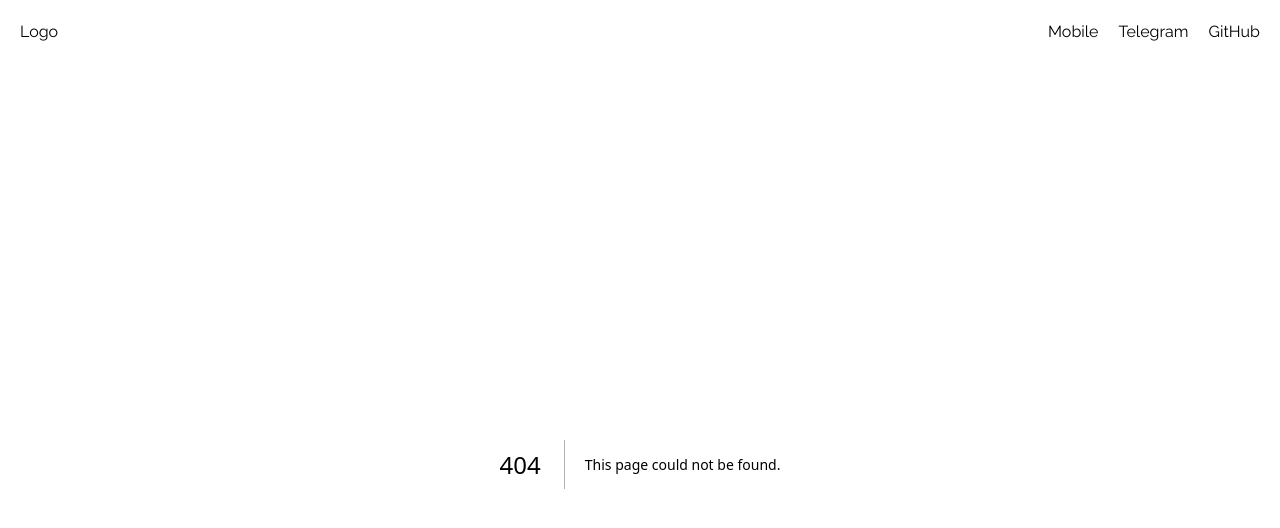
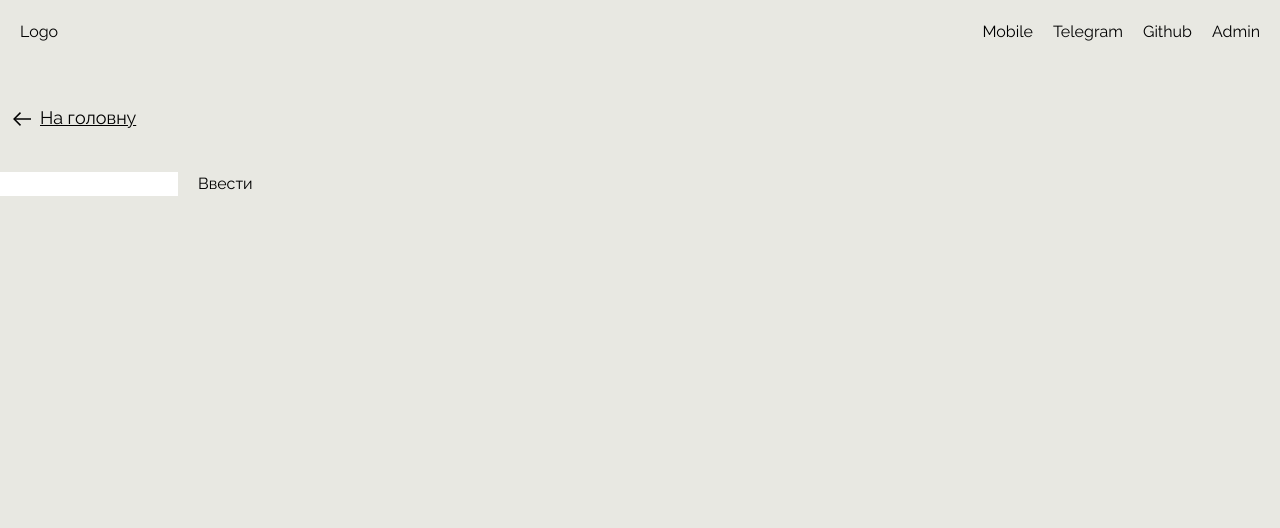
Before and after one commit to AlexRudnyk/ukrainian-coins, a Next.js app: page /login in a window 1280 px wide. Before the commit this address had no page. Shown: the top 528 px of the page. Built offline with nearby package versions, Linux system fonts and the light colour scheme.

Commit message:
added login, logout, private/restricted routing

```diff
--- a/app/layout.tsx
+++ b/app/layout.tsx
@@ -2,6 +2,7 @@ import type { Metadata } from "next";
 import { Raleway } from "next/font/google";
 import "./globals.css";
 import { Header } from "@/components";
+import { GlobalContextProvider } from "@/context/store";
 
 const raleway = Raleway({ subsets: ["cyrillic"] });
 
@@ -18,8 +19,10 @@ export default function RootLayout({
   return (
     <html lang="en">
       <body className={raleway.className}>
-        <Header />
-        {children}
+        <GlobalContextProvider>
+          <Header />
+          {children}
+        </GlobalContextProvider>
       </body>
     </html>
   );
--- /dev/null
+++ b/app/login/page.tsx
@@ -0,0 +1,5 @@
+import { LoginPageClient } from "@/components";
+
+export default function Login() {
+  return <LoginPageClient />;
+}
--- a/components/AdminForm.tsx
+++ b/components/AdminForm.tsx
@@ -1,8 +1,11 @@
 "use client";
-import React from "react";
+
+import React, { useEffect } from "react";
 import { Formik, Form, Field, FormikState } from "formik";
 import { ImagesUpload } from ".";
 import { addCoin } from "@/actions";
+import { useGlobalContext } from "@/context/store";
+import { useRouter } from "next/navigation";
 
 interface initialStateType {
   title: string;
@@ -18,6 +21,9 @@ interface ResetFormProps {
 }
 
 const AdminForm = () => {
+  const { isLoggedIn } = useGlobalContext();
+  const router = useRouter();
+
   const initialValues: initialStateType = {
     title: "",
     year: "",
@@ -26,6 +32,10 @@ const AdminForm = () => {
     price: "за домовленістю",
     description: "",
   };
+
+  useEffect(() => {
+    isLoggedIn ? router.replace("/admin") : router.replace("/login");
+  }, [isLoggedIn, router]);
 
   const handleSubmit = (
     values: initialStateType,
--- a/components/Header.tsx
+++ b/components/Header.tsx
@@ -1,7 +1,13 @@
+"use client";
+
 import Link from "next/link";
 import React from "react";
+import { useGlobalContext } from "@/context/store";
+import { Logout } from ".";
 
 const Header = () => {
+  const { isLoggedIn } = useGlobalContext();
+
   return (
     <header className="w-[1280px] mx-auto p-5 flex justify-between items-center">
       <div>
@@ -9,15 +15,19 @@ const Header = () => {
           <h2>Logo</h2>
         </Link>
       </div>
-      <div className="flex">
+      <nav className="flex">
         <Link href="/" className="mr-5">
           Mobile
         </Link>
         <Link href="/" className="mr-5">
           Telegram
         </Link>
-        <Link href="/">GitHub</Link>
-      </div>
+        <Link href="/" className="mr-5">
+          Github
+        </Link>
+        <Link href="/admin">Admin</Link>
+        {isLoggedIn && <Logout />}
+      </nav>
     </header>
   );
 };
--- a/components/Hero.tsx
+++ b/components/Hero.tsx
@@ -12,7 +12,7 @@ const Hero = () => {
       <h2 className={`${raleway.className} text-5xl mb-12 text-center`}>
         стань героєм своєї колекції монет!
       </h2>
-      <div className="w-[1280px] aspect-[2.56] bg-hero bg-cover bg-no-repeat bg-center rounded-3xl" />
+      <div className="w-full aspect-[2.56] bg-hero bg-cover bg-no-repeat bg-center rounded-3xl" />
     </div>
   );
 };
--- /dev/null
+++ b/components/LoginPageClient.tsx
@@ -0,0 +1,54 @@
+"use client";
+import React, { useEffect, useState } from "react";
+import { Formik, Form, Field } from "formik";
+import { useGlobalContext } from "@/context/store";
+import { useRouter } from "next/navigation";
+import Link from "next/link";
+
+const initialValues = {
+  password: "",
+};
+
+const LoginPageClient = () => {
+  const [password, setPassword] = useState<string>("");
+  const { isLoggedIn, setIsLoggedIn } = useGlobalContext();
+  const router = useRouter();
+
+  useEffect(() => {
+    if (password === process.env.NEXT_PUBLIC_PASSWORD) {
+      setIsLoggedIn(true);
+    }
+  }, [password, setIsLoggedIn]);
+
+  useEffect(() => {
+    isLoggedIn && router.replace("/admin");
+  }, [isLoggedIn, router]);
+
+  const handleLoginFormSubmit = (
+    { password }: { password: string },
+    { resetForm }: { resetForm: any }
+  ) => {
+    setPassword(password);
+    resetForm();
+  };
+
+  return (
+    <div className="w-[1280px] mx-auto mt-10">
+      <Link
+        href="/"
+        className="underline inline-block mb-10 text-lg ml-10 relative"
+      >
+        <span className="before:absolute before:content-'' before:w-6 before:h-6 before:left-[-30px] before:top-[3px] before:bg-[url('/left-arrow-svgrepo-com.svg')]" />
+        На головну
+      </Link>
+      <Formik initialValues={initialValues} onSubmit={handleLoginFormSubmit}>
+        <Form>
+          <Field type="password" name="password" className="mr-5" />
+          <button type="submit">Ввести</button>
+        </Form>
+      </Formik>
+    </div>
+  );
+};
+
+export default LoginPageClient;
--- /dev/null
+++ b/components/Logout.tsx
@@ -0,0 +1,20 @@
+"use client";
+
+import React from "react";
+import { useGlobalContext } from "@/context/store";
+
+const Logout = () => {
+  const { setIsLoggedIn } = useGlobalContext();
+
+  const handleLogOutClick = () => {
+    setIsLoggedIn(false);
+  };
+
+  return (
+    <button type="button" onClick={handleLogOutClick} className="ml-5">
+      Logout
+    </button>
+  );
+};
+
+export default Logout;
--- a/components/index.ts
+++ b/components/index.ts
@@ -4,5 +4,16 @@ import ImagesBox from "./ImagesBox";
 import Header from "./Header";
 import Hero from "./Hero";
 import CoinsList from "./CoinsList";
+import LoginPageClient from "./LoginPageClient";
+import Logout from "./Logout";
 
-export { AdminForm, ImagesUpload, ImagesBox, Header, Hero, CoinsList };
+export {
+  AdminForm,
+  ImagesUpload,
+  ImagesBox,
+  Header,
+  Hero,
+  CoinsList,
+  LoginPageClient,
+  Logout,
+};
--- /dev/null
+++ b/context/store.tsx
@@ -0,0 +1,68 @@
+"use client";
+
+import React, {
+  createContext,
+  useContext,
+  Dispatch,
+  SetStateAction,
+  useState,
+  useEffect,
+} from "react";
+
+interface ContextProps {
+  isLoggedIn: boolean;
+  setIsLoggedIn: Dispatch<SetStateAction<boolean>>;
+}
+
+const GlobalContext = createContext<ContextProps>({
+  isLoggedIn: false,
+  setIsLoggedIn: (): void => {},
+});
+
+export const GlobalContextProvider = ({
+  children,
+}: {
+  children: React.ReactNode;
+}) => {
+  const [isLoggedIn, setIsLoggedIn] = useState<boolean>(false);
+
+  useEffect(() => {
+    const storedIsLoggedInData = localStorage.getItem("isLoggedIn");
+
+    if (storedIsLoggedInData) {
+      try {
+        const isLoggedInData = JSON.parse(storedIsLoggedInData);
+        setIsLoggedIn(isLoggedInData);
+      } catch (error) {
+        console.error("Error parsing JSON from localStorage:", error);
+      }
+    }
+  }, []);
+
+  const handleSetIsLoggedIn: React.Dispatch<React.SetStateAction<boolean>> = (
+    value
+  ) => {
+    // Set the value in state
+    setIsLoggedIn((prev) => {
+      // Ensure you can handle prevState when updating based on it
+      if (typeof value === "function") {
+        return value(prev);
+      }
+      return value;
+    });
+    localStorage.setItem("isLoggedIn", JSON.stringify(value));
+  };
+
+  return (
+    <GlobalContext.Provider
+      value={{
+        isLoggedIn,
+        setIsLoggedIn: handleSetIsLoggedIn,
+      }}
+    >
+      {children}
+    </GlobalContext.Provider>
+  );
+};
+
+export const useGlobalContext = () => useContext(GlobalContext);
```
